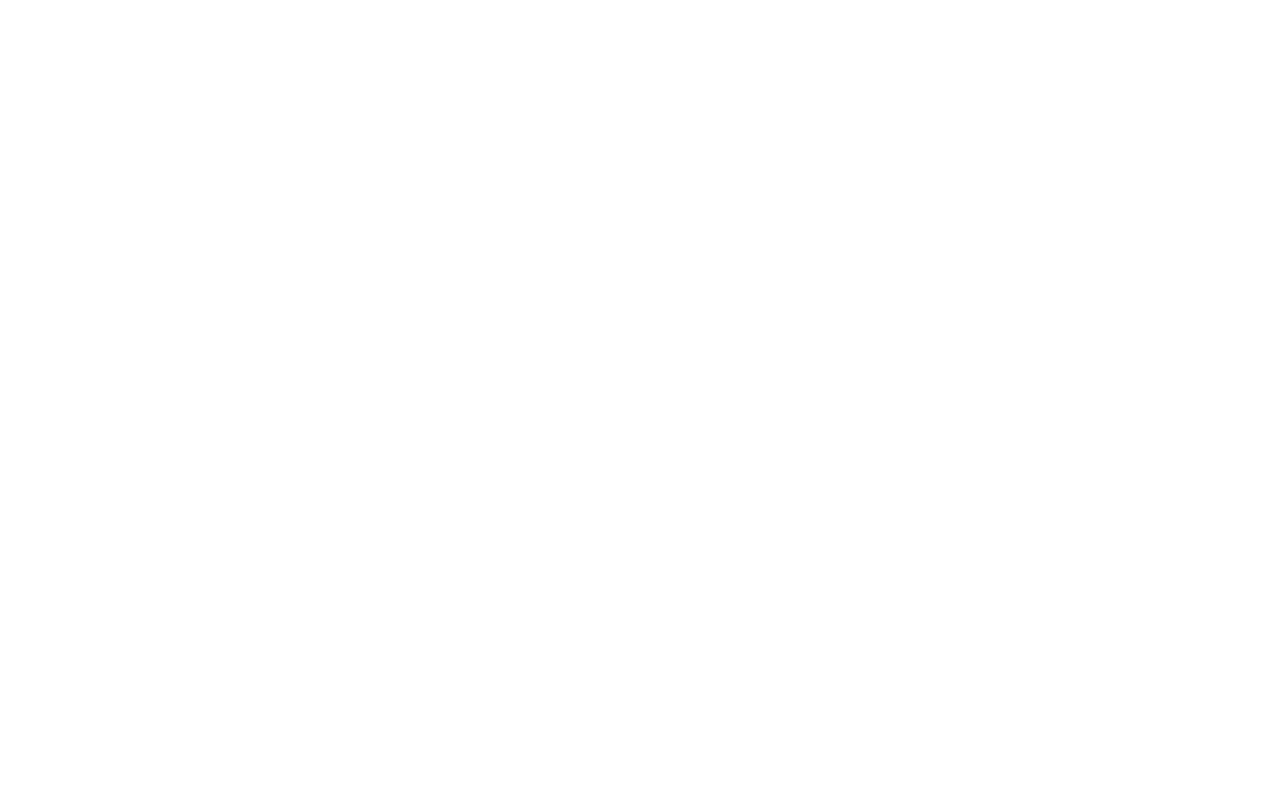
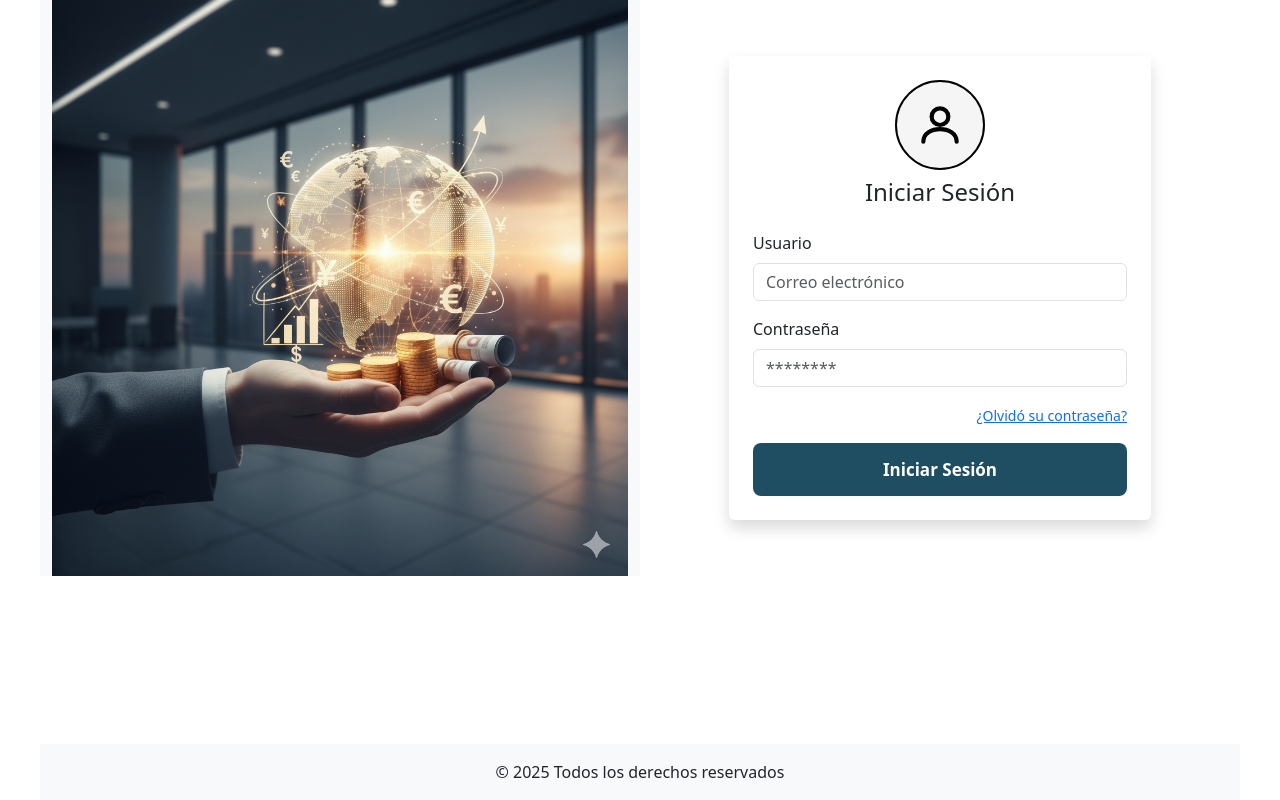
Before and after one commit to CreditosPYMES-NCG27/webapp-creditos-pymes, a React (Vite) app: page /login-partners in a window 1280 px wide. Before the commit this address had no page. Built offline with nearby package versions, Linux system fonts and the light colour scheme.

Commit message:
feat: LoginPartners -> Login jsx y css

```diff
--- /dev/null
+++ b/src/components/Login/Login.css
@@ -0,0 +1,42 @@
+.login-card {
+  width: 422px;
+  margin: auto;
+}
+
+/* Icono usuario */
+.user-icon {
+  width: 90px;
+  height: 90px;
+  border-radius: 50%;
+  background: #f5f5f5;
+  display: flex;
+  align-items: center;
+  justify-content: center;
+  border: 2px solid black; /* borde marcado como en la imagen */
+}
+
+.user-svg {
+  width: 50px;
+  height: 50px;
+}
+
+/* Botón principal */
+.btn-login {
+  background-color: #1f4e63; /* Azul oscuro */
+  color: white;
+  font-size: 17px;
+  font-weight: 600;
+  padding: 14px 0; /* más alto */
+  border: none;
+  border-radius: 8px; /* bordes redondeados */
+  transition: background 0.3s ease, transform 0.1s ease;
+}
+
+.btn-login:hover {
+  background-color: #163a4a; /* más oscuro en hover */
+  transform: translateY(-1px);
+}
+
+.btn-login:active {
+  transform: translateY(1px);
+}
--- /dev/null
+++ b/src/components/Login/Login.jsx
@@ -0,0 +1,58 @@
+import "./Login.css";
+
+const Login = () => {
+  return (
+    <div className="login-card shadow p-4 rounded bg-white">
+      <div className="text-center mb-4">
+        <div className="user-icon mx-auto mb-2">
+          <svg
+            xmlns="http://www.w3.org/2000/svg"
+            viewBox="0 0 24 24"
+            fill="none"
+            stroke="black"
+            strokeWidth="2"
+            strokeLinecap="round"
+            strokeLinejoin="round"
+            className="user-svg"
+          >
+            <circle cx="12" cy="8" r="4" />
+            <path d="M4 20c0-4 4-6 8-6s8 2 8 6" />
+          </svg>
+        </div>
+        <h4 className="mt-2">Iniciar Sesión</h4>
+      </div>
+
+      <form>
+        <div className="mb-3">
+          <label htmlFor="email" className="form-label">Usuario</label>
+          <input
+            type="email"
+            className="form-control"
+            id="email"
+            placeholder="Correo electrónico"
+          />
+        </div>
+
+        <div className="mb-3">
+          <label htmlFor="password" className="form-label">Contraseña</label>
+          <input
+            type="password"
+            className="form-control"
+            id="password"
+            placeholder="********"
+          />
+        </div>
+
+        <div className="mb-3 text-end">
+          <a href="#" className="small">¿Olvidó su contraseña?</a>
+        </div>
+
+        <button type="submit" className="btn-login w-100">
+          Iniciar Sesión
+        </button>
+      </form>
+    </div>
+  );
+};
+
+export default Login;
--- a/src/pages/HomePage.jsx
+++ b/src/pages/HomePage.jsx
@@ -7,7 +7,6 @@ const HomePage = () => {
     <div className="container-fluid p-0 m-0 bg-light">
       <HeroSection />
       <LoanAmount />
-
       {/* Sección de reseñas */}
       <div className="container my-5">
         <h5 className="mb-4 fw-bold">Opinión de nuestros clientes</h5>
--- /dev/null
+++ b/src/pages/LoginPartners.jsx
@@ -0,0 +1,34 @@
+import Login from "../components/Login/Login";
+
+const LoginPartners = () => {
+  return (
+    <div className="d-flex flex-column min-vh-100">
+      {/* Header lo hace tu compañero */}
+
+      <div className="container-fluid flex-grow-1">
+        <div className="row h-100">
+          {/* Columna izquierda con imagen */}
+          <div className="col-lg-6 d-none d-lg-flex align-items-center justify-content-center bg-light">
+            <img
+              src="/src/assets/images/login2.webp"
+              alt="Login ilustración"
+              className="img-fluid"
+            />
+          </div>
+
+          {/* Columna derecha con login */}
+          <div className="col-lg-6 d-flex align-items-center justify-content-center">
+            <Login />
+          </div>
+        </div>
+      </div>
+
+      {/* Footer */}
+      <footer className="bg-light text-center py-3 mt-auto">
+        <p className="mb-0">&copy; 2025 Todos los derechos reservados</p>
+      </footer>
+    </div>
+  );
+};
+
+export default LoginPartners;
--- a/src/routes/AppRoutes.jsx
+++ b/src/routes/AppRoutes.jsx
@@ -1,10 +1,12 @@
-import { Routes, Route } from 'react-router-dom';
-import HomePage from '../pages/HomePage';
+import { Routes, Route } from "react-router-dom";
+import HomePage from "../pages/HomePage";
+import LoginPartners from "../pages/LoginPartners";
 
 export default function AppRoutes() {
   return (
     <Routes>
       <Route path="/" element={<HomePage />} />
+      <Route path="/login-partners" element={<LoginPartners />} />
     </Routes>
   );
 }
--- a/src/styles/variables.css
+++ b/src/styles/variables.css
@@ -54,8 +54,7 @@
   --yellow-800: #f57f17;
   --yellow-900: #7f4d00;
 
-
-  /* aqua */
+  /* Aqua */
   --aqua-100: #d2faf7;
   --aqua-200: #a8f5f0;
   --aqua-300: #7defe9;
@@ -66,4 +65,14 @@
   --aqua-800: #166f68;
   --aqua-900: #0d3a37;
 
+  /* Teal */
+  --teal-100: #d1e6eb;
+  --teal-200: #a3cdd7;
+  --teal-300: #75b3c3;
+  --teal-400: #479aaf;
+  --teal-500: #1a819b;
+  --teal-600: #176b83;
+  --teal-700: #144c68; /* BOTONES */
+  --teal-800: #0f364a;
+  --teal-900: #09212e;
 }
```
Also changed, not shown: src/assets/images/login2.webp (added).
